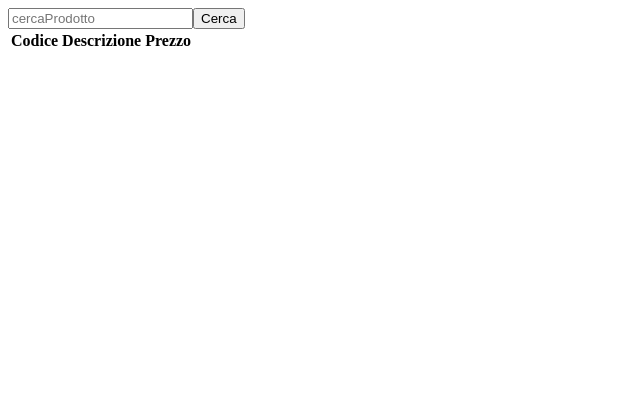
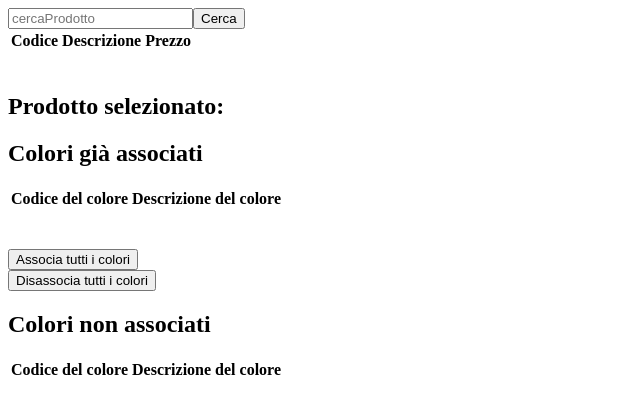
Before and after one commit to RobertaConti-Jarvis/Ammazon-j, an Angular app in the folder ammazzon-client/: page /associa-colori-a-prodotti in a window 1280 px wide. Shown: the top 414 px of the page, without its empty margins (0-640 px from the left). Built offline with nearby package versions, Linux system fonts and the light colour scheme.

Commit message:
#8
Creazione scheletro lato client

```diff
--- a/ammazzon-client/src/app/associa-colori-a-prodotti/associa-colori-a-prodotti.component.html
+++ b/ammazzon-client/src/app/associa-colori-a-prodotti/associa-colori-a-prodotti.component.html
@@ -13,7 +13,45 @@
             <td>{{p.prezzo}}</td>
             <td><button (click)="seleziona(p)">Seleziona</button></td>
         </tr>
+        <br>
+    </table>
+    <h2>Prodotto selezionato: {{prodotto.descrizione}}  </h2>
+</div>
+<h2>Colori già associati </h2>
+<div>
+    <table>
+        <tr>
 
+            <th>Codice del colore</th>
+            <th>Descrizione del colore</th>
+        </tr>
+        <tr *ngFor="let ca of coloriAssociati">
 
+            <td>{{ca.varianteColore.codice}}</td>
+            <td>{{ca.varianteColore.descrizione}}</td>
+            <td><button (click)="spostaInDisponibili(ca)">></button></td>
+        </tr>
+        <br>
     </table>
 </div>
+<br>
+<button (click)="associaTuttiColori()">Associa tutti i colori</button>
+<br>
+<button (click)="disassociaTuttiColori()">Disassocia tutti i colori</button>
+<br>
+<h2>Colori non associati</h2>
+<div>
+    <table>
+        <tr>
+
+            <th>Codice del colore</th>
+            <th>Descrizione del colore</th>
+        </tr>
+        <tr *ngFor="let na of coloriNonAssociati">
+            <td>{{na.varianteColore.codice}}</td>
+            <td>{{na.varianteColore.descrizione}}</td>
+            <td><button (click)="spostaInAssociati(na)">></button></td>
+        </tr>
+        <br>
+    </table>
+</div>
--- a/ammazzon-client/src/app/associa-colori-a-prodotti/associa-colori-a-prodotti.component.ts
+++ b/ammazzon-client/src/app/associa-colori-a-prodotti/associa-colori-a-prodotti.component.ts
@@ -1,5 +1,6 @@
 import { Component, OnInit } from '@angular/core';
 import { Prodotto } from '../entità/prodotto';
+import { ProdottoColore } from '../entità/prodotto-colore';
 
 @Component({
   selector: 'app-associa-colori-a-prodotti',
@@ -12,6 +13,8 @@ export class AssociaColoriAProdottiComponent implements OnInit {
   searchCriterion:String="";
   prodotto:Prodotto = new Prodotto();
   listaProdotti:Prodotto[]=[];
+  coloriAssociati:ProdottoColore[]=[];
+  coloriNonAssociati:ProdottoColore[]=[];
 
   constructor() { }
 
@@ -22,4 +25,21 @@ export class AssociaColoriAProdottiComponent implements OnInit {
   cercaProdotto() {
 
   }
+
+
+  seleziona(p){
+
+  }
+  spostaInDisponibili(ca){
+
+  }
+
+  associaTuttiColori() {
+
+  }
+
+  disassociaTuttiColori() {
+
+  }
+
 }
```
Lines whose indentation alone changed are shown as unchanged.
